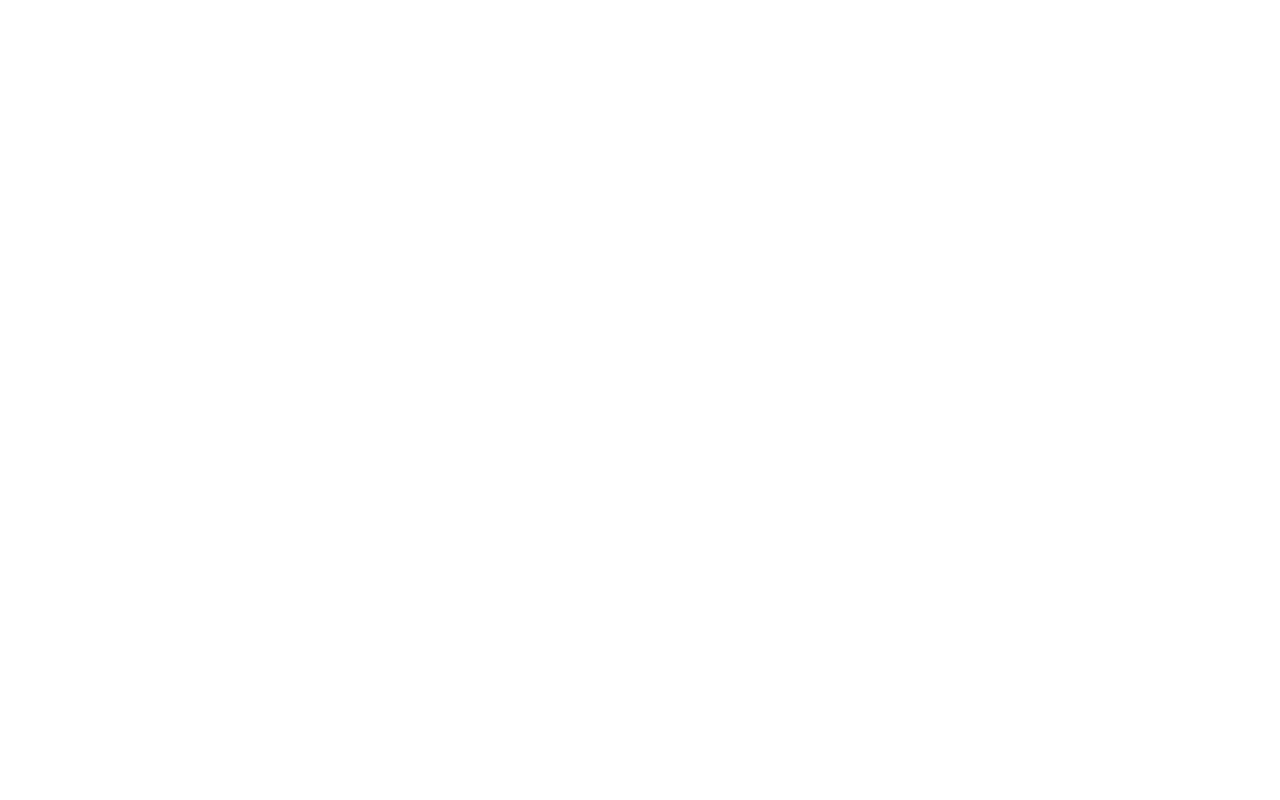
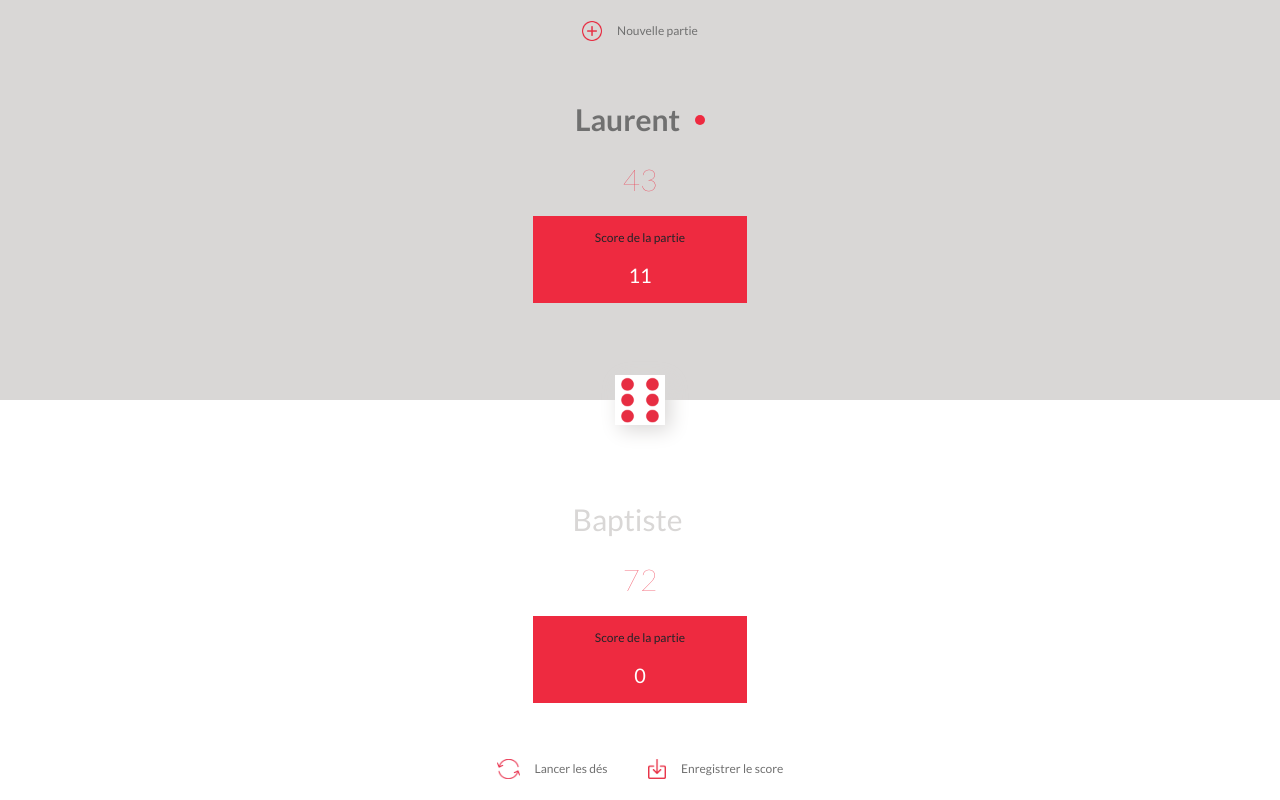
Before and after one commit to LaurentCAILLAUD/GDWFSDVSWEBAJAVAEXAIII1A, a plain HTML site: page index.html in a window 1280 px wide. Drawn offline with Linux system fonts and the light colour scheme.

Commit message:
Create HTML Struct in index HTML file, create indexView CSS file for stylize it for xs screen

```diff
--- /dev/null
+++ b/css/indexView.css
@@ -0,0 +1,139 @@
+/* font-face declaration start */
+@font-face {
+  font-family: "lato regular";
+  src: url("../fonts/lato_regular.ttf");
+}
+
+@font-face {
+  font-family: "lato bold";
+  src: url(../fonts/lato_bold.ttf);
+}
+
+@font-face {
+  font-family: "lato thin";
+  src: url(../fonts/lato_thin.ttf);
+}
+/* font-face declaration end */
+
+* {
+  padding: 0;
+  margin: 0;
+  font-size: 16px;
+}
+
+/* plalyer1Container start */
+.h-50vh {
+  height: 50vh;
+}
+
+.player1Container {
+  background-color: #d9d7d6;
+}
+
+.player1Identity {
+  font-family: "lato bold";
+  color: #707070;
+  font-size: 1.875rem;
+}
+
+.currentPlayer {
+  width: 10px;
+  height: 10px;
+  margin-left: 15px;
+  border-radius: 5px;
+}
+
+.pink {
+  background-color: #ee2a40;
+}
+
+.player1GlobalPoints,
+.player2GlobalPoints {
+  font-family: "lato thin";
+  font-size: 1.875rem;
+  color: #ee2a40;
+  padding: 1.76vh 0;
+}
+
+.player1Container section div p:first-child,
+.player2Container section div p:first-child {
+  font-family: "lato regular";
+  font-size: 0.75rem;
+  padding: 1.62vh 0;
+}
+
+.player1CurrentPoints,
+.player2CurrentPoints {
+  color: white;
+  font-family: "lato regular";
+  font-size: 1.25rem;
+  padding-bottom: 1.62vh;
+}
+/* player1Container end */
+
+/* player2Container start */
+.player2Identity {
+  font-family: "lato regular";
+  font-size: 1.875rem;
+  color: #d9d7d6;
+}
+
+.white {
+  background-color: #ffffff;
+}
+/* player2Container end */
+
+/* actionGameContainer start */
+.actionGameContainer {
+  width: 100vw;
+  height: 100vh;
+}
+/* actionGameContainer end */
+
+/* newGameContainer start */
+.newGameContainer {
+  margin-top: 2.64vh;
+}
+
+.newGameContainer img {
+  width: 20px;
+}
+
+.newGameContainer p,
+.rollDice p,
+.savePoints p {
+  font-family: "lato regular";
+  font-size: 0.75rem;
+  padding-left: 15px;
+  color: #707070;
+}
+/* newGameContainer end */
+
+/* dicePoints start */
+.rollDiceResult {
+  width: 50px;
+  height: 50px;
+  box-shadow: 5px 5px 20px #d9d7d6;
+  background-image: url(../images/dice-6-img.png);
+  background-size: cover;
+}
+/* dicePoints end*/
+
+/* actionGameContent start */
+.actionGameContent {
+  margin-bottom: 2.64vh;
+}
+/* actionGameContent end */
+
+/* rollDice start */
+.rollDice img,
+.savePoints img {
+  height: 20px;
+}
+/* rollDice end */
+
+/* savePoints start */
+.savePoints {
+  padding-left: 40px;
+}
+/* savePoints end*/
--- a/index.html
+++ b/index.html
@@ -4,7 +4,73 @@
     <meta charset="UTF-8" />
     <meta http-equiv="X-UA-Compatible" content="IE=edge" />
     <meta name="viewport" content="width=device-width, initial-scale=1.0" />
+    <link rel="stylesheet" href="css/bootstrap.min.css" type="text/css" />
+    <link rel="stylesheet" href="css/indexView.css" />
     <title>GDWFSDVSWEBAJAVAEXAIII1A - Accueil</title>
   </head>
-  <body></body>
+  <body>
+    <wrapper class="wrapperContainer">
+      <!-- player1Container start -->
+      <section class="player1Container h-50vh row g-0 justify-content-center align-items-center">
+        <div class="col-5 col-md-2 text-center">
+          <div class="d-flex justify-content-center align-items-center">
+            <p class="player1Identity mb-0">Laurent</p>
+            <div class="currentPlayer pink"></div>
+          </div>
+          <p class="player1GlobalPoints mb-0">43</p>
+          <section class="row g-0 pink">
+            <div class="col">
+              <p class="mb-0">Score de la partie</p>
+              <p class="player1CurrentPoints mb-0">11</p>
+            </div>
+          </section>
+        </div>
+      </section>
+      <!-- player1Container end -->
+      <!-- player2Container start -->
+      <section class="player2Container h-50vh row g-0 justify-content-center align-items-center">
+        <div class="col-5 col-md-2 text-center">
+          <div class="d-flex justify-content-center align-items-center">
+            <p class="player2Identity mb-0">Baptiste</p>
+            <div class="currentPlayer white"></div>
+          </div>
+          <p class="player2GlobalPoints mb-0">72</p>
+          <section class="row g-0 pink">
+            <div class="col">
+              <p class="mb-0">Score de la partie</p>
+              <p class="player2CurrentPoints mb-0">0</p>
+            </div>
+          </section>
+        </div>
+      </section>
+      <!-- player2Container end -->
+      <!-- actionGameContainer start -->
+      <div class="actionGameContainer row g-0 position-absolute top-0 start-0">
+        <!-- newGameContainer start -->
+        <div class="newGameContainer d-flex justify-content-center align-items-center align-self-start">
+          <img src="images/new-game-img.png" alt="Icône nouvelle partie" />
+          <p class="mb-0">Nouvelle partie</p>
+        </div>
+        <!-- newGameContainer end -->
+        <!-- dicePoints start -->
+        <div class="dicePoints d-flex justify-content-center align-items-center">
+          <div class="rollDiceResult"></div>
+        </div>
+        <!-- dicePoints end -->
+        <!-- actionGameContent start -->
+        <div class="actionGameContent d-flex justify-content-center align-items-end">
+          <div class="rollDice d-flex justify-content-center align-items-center">
+            <img src="images/roll-dice-img.png" alt="Icône lancer les dés" />
+            <p class="mb-0">Lancer les dés</p>
+          </div>
+          <div class="savePoints d-flex justify-content-center align-items-center">
+            <img src="images/save-points-img.png" alt="Icône enregistrer le score" />
+            <p class="mb-0">Enregistrer le score</p>
+          </div>
+        </div>
+        <!-- actionGame end -->
+      </div>
+      <!-- actionGameContainer end -->
+    </wrapper>
+  </body>
 </html>
```
Also changed, not shown: images/dice-1-img.png (renamed from images/dice-1-img_Plan de travail 1.png), images/dice-2-img.png (renamed from images/dice-2-img_Plan de travail 1.png), images/dice-3-img.png (renamed from images/dice-3-img_Plan de travail 1.png), images/dice-4-img.png (renamed from images/dice-4-img_Plan de travail 1.png), images/dice-5-img.png (renamed from images/dice-5-img_Plan de travail 1.png), images/dice-6-img.png (renamed from images/dice-6-img_Plan de travail 1.png).
